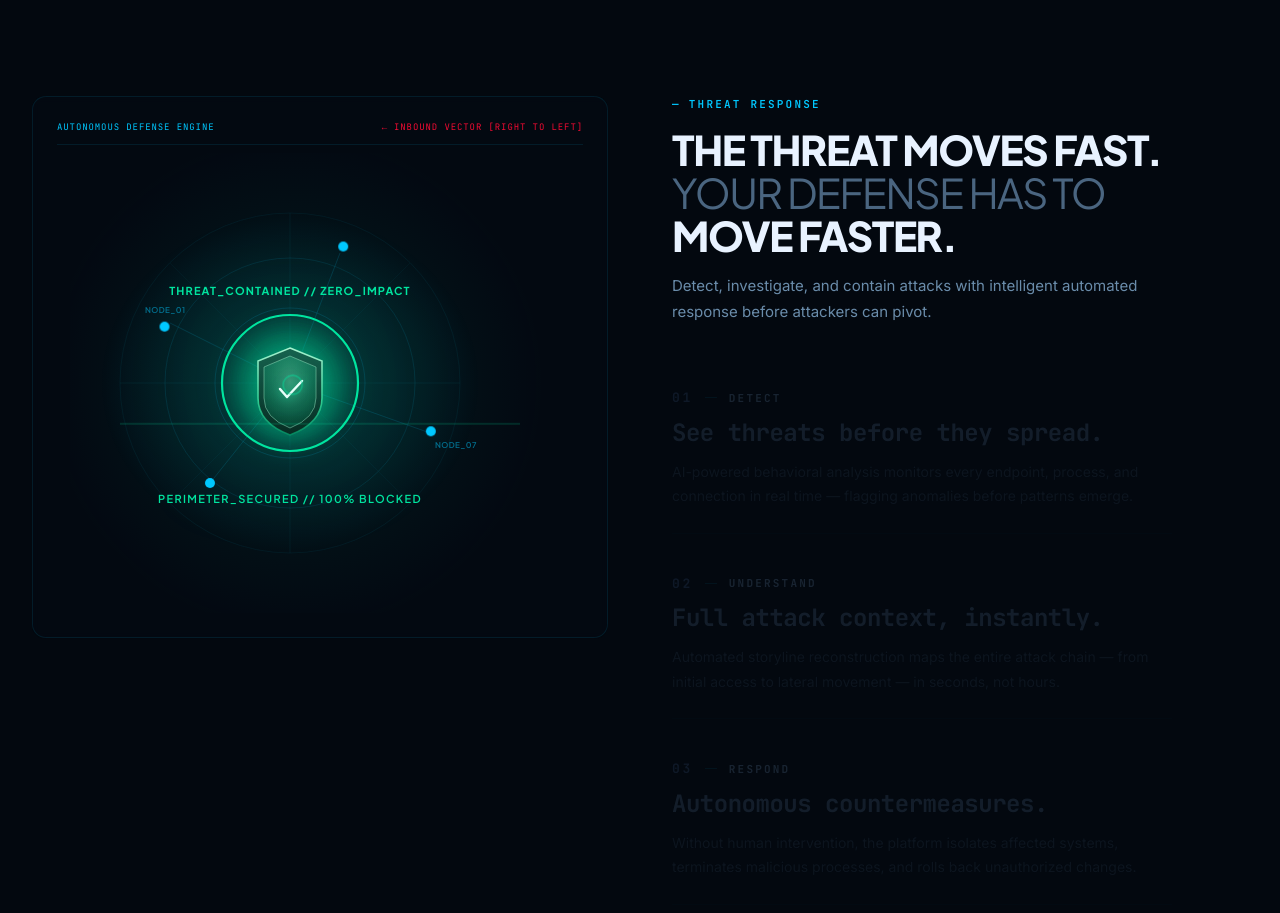
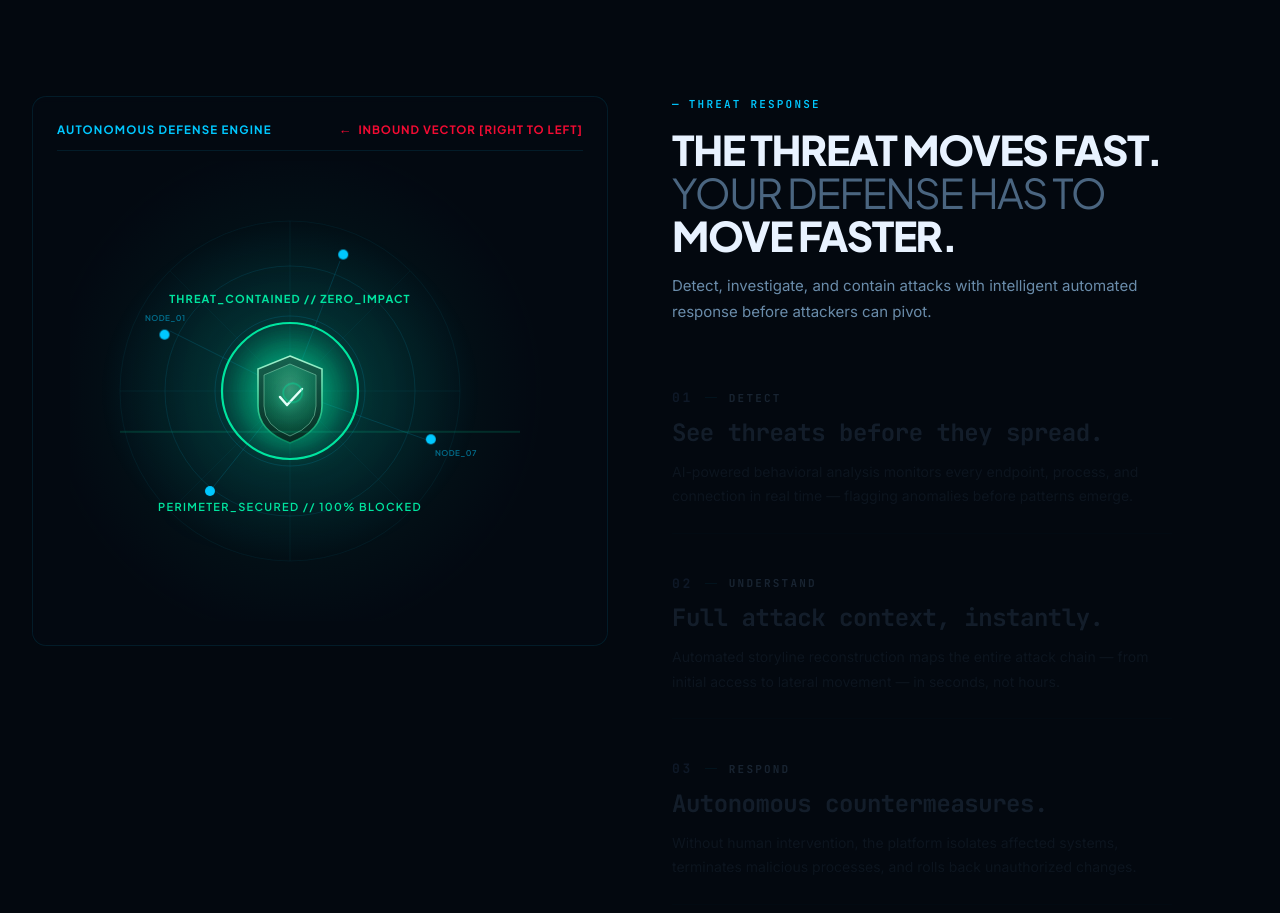
Before and after one commit to jayesh677/landing_3, a React (Vite) app: page / in a window 1280 px wide. Shown: the part 1100-2013 px from the top of the page. Built offline with nearby package versions, Linux system fonts and the light colour scheme.

Commit message:
Update Autonomous Defense Engine banner to sans-serif and larger font size

```diff
--- a/src/components/ThreatResponseSection.jsx
+++ b/src/components/ThreatResponseSection.jsx
@@ -112,10 +112,10 @@ export default function ThreatResponseSection({ onOpenDemo }) {
           <div className="lg:col-span-6 lg:sticky lg:top-[20vh] flex flex-col items-center justify-center order-2 lg:order-1">
             <div className="w-full bg-[#040b14]/50 border border-[#00c8ff]/10 rounded-[14px] p-4 lg:p-6 backdrop-blur-sm relative overflow-hidden">
               {/* Direction Indicator Banner */}
-              <div className="flex items-center justify-between font-mono text-[9px] text-[#4a6580] tracking-widest border-b border-[#00c8ff]/10 pb-2.5 mb-2">
-                <span className="text-[#00c8ff]">AUTONOMOUS DEFENSE ENGINE</span>
-                <span className="flex items-center gap-1.5 text-[rgb(242,12,51)]">
-                  <span>←</span> INBOUND VECTOR [RIGHT TO LEFT]
+              <div className="flex items-center justify-between font-sans text-[11px] sm:text-[11.5px] font-semibold tracking-[0.08em] uppercase text-[#4a6580] border-b border-[#00c8ff]/10 pb-3 mb-2.5">
+                <span className="text-[#00c8ff] font-bold tracking-[0.1em]">AUTONOMOUS DEFENSE ENGINE</span>
+                <span className="flex items-center gap-1.5 text-[rgb(242,12,51)] font-bold">
+                  <span className="text-[13px] leading-none">←</span> INBOUND VECTOR [RIGHT TO LEFT]
                 </span>
               </div>
 
--- a/src/components/ThreatVisualizer.jsx
+++ b/src/components/ThreatVisualizer.jsx
@@ -179,10 +179,10 @@ export default function ThreatVisualizer({ activeStep }) {
               {/* Countermeasure laser lock */}
               <line x1="220" y1="220" x2="275" y2="200" stroke="#00c8ff" strokeWidth="2.5" strokeLinecap="round" />
 
-              <text x="275" y="172" fill="#00c8ff" fontSize="11" textAnchor="middle" fontFamily="Plus Jakarta Sans, Inter, sans-serif" fontWeight="700" letterSpacing="0.08em">
+              <text x="275" y="172" fill="#00c8ff" fontSize="14" textAnchor="middle" fontFamily="sans-serif" fontWeight="700" letterSpacing="0.08em">
                 INTERCEPTION_ACTIVE ←
               </text>
-              <text x="220" y="340" fill="#00c8ff" textAnchor="middle" fontSize="11" fontFamily="Plus Jakarta Sans, Inter, sans-serif" fontWeight="600" letterSpacing="0.12em">
+              <text x="220" y="340" fill="#00c8ff" textAnchor="middle" fontSize="11" fontFamily="sans-serif" fontWeight="600" letterSpacing="0.12em">
                 AUTOMATED_ISOLATION_ENFORCED
               </text>
             </g>
```
